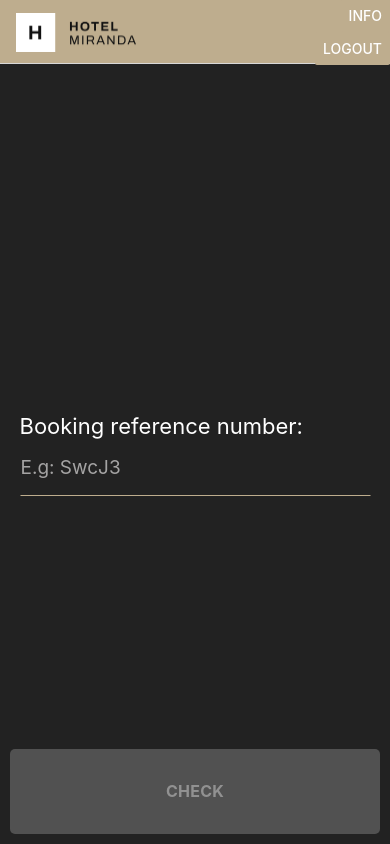
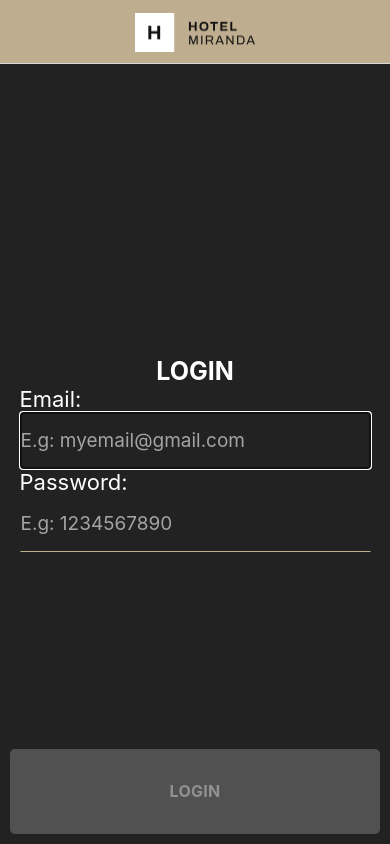
Before and after one commit to SirAllap/react-native-app, a React Native app: screen / in a window 390 px wide. Built offline with nearby package versions, Linux system fonts and the light colour scheme.

Commit message:
added a reducer to reset state

```diff
--- a/Routes.tsx
+++ b/Routes.tsx
@@ -1,7 +1,7 @@
 import { NavigationContainer } from '@react-navigation/native'
 import { createNativeStackNavigator } from '@react-navigation/native-stack'
 
-import { Button, Platform, StatusBar, Text } from 'react-native'
+import { Alert, Button, Platform, StatusBar, Text } from 'react-native'
 import HomeScreen from './app/HomeScreen'
 import InfoScreen from './app/InfoScreen'
 import CheckInScreen from './app/CheckInScreen'
@@ -11,13 +11,15 @@ import LoginScreen from './app/LoginScreen'
 import { useEffect, useState } from 'react'
 import AsyncStorage from '@react-native-async-storage/async-storage'
 import { useAppSelector } from './store/hooks'
-import { initialLoginState } from './features/login/loginSlice'
+import { initialLoginState, resetState } from './features/login/loginSlice'
+import { useDispatch } from 'react-redux'
 
 const Stack = createNativeStackNavigator<RootStackParamList>()
 
 const Routes = () => {
 	const loginInitialState = useAppSelector(initialLoginState)
-	const [logged, setlogged] = useState<boolean>(true)
+	const dispatch = useDispatch()
+	const [logged, setlogged] = useState<boolean>(false)
 
 	useEffect(() => {
 		if (loginInitialState === 'fulfilled') {
```
